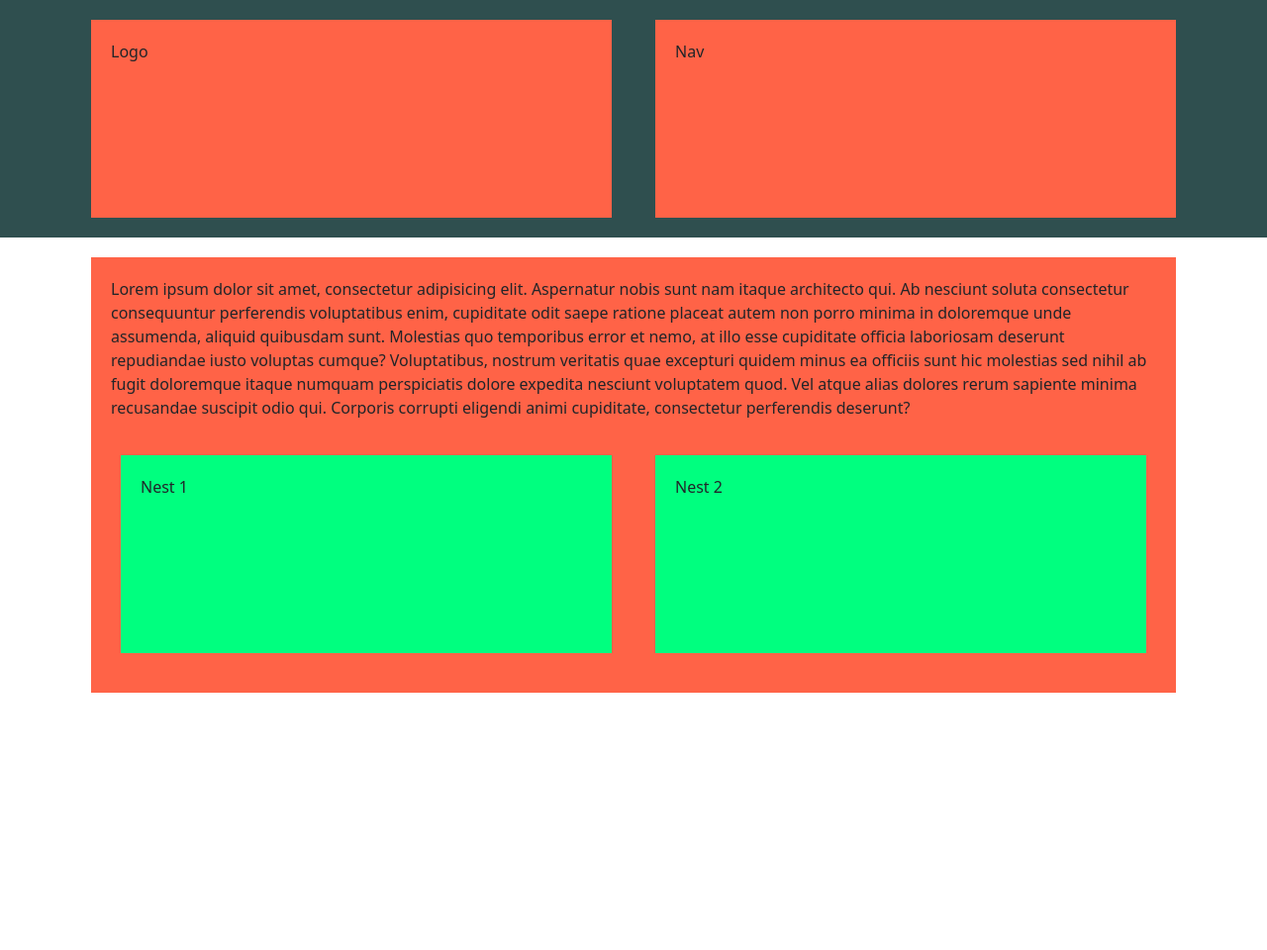
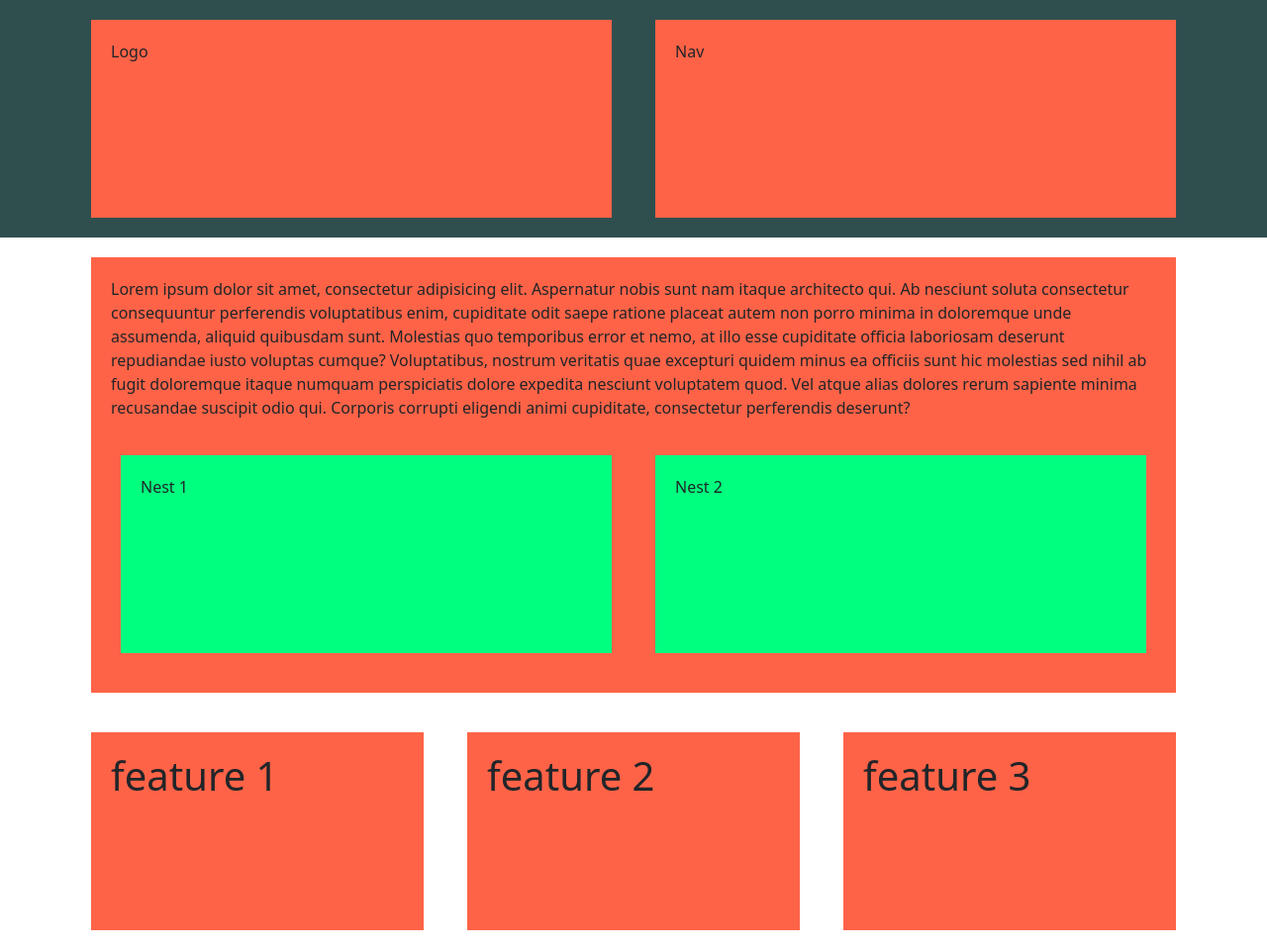
Before and after one commit to RoncoLuis/Udemy_Responsive-Web-Design-Essentials-project-4, a plain HTML site: page container-fluid.html in a window 1280 px wide. Shown: the whole page at 99% size. Before the commit the page ends 800 px from the top, so only its background shows below. Drawn offline with nearby package versions, Linux system fonts and the light colour scheme.

Commit message:
Adding 3 column features

```diff
--- a/container-fluid.html
+++ b/container-fluid.html
@@ -29,9 +29,10 @@
         </div>
       </div>
     </div>
-  </div>
+  </div><!-- container fluid -->
 
   <div class="container">
+    <!-- row with nested elements -->
     <div class="row">
       <div class="col">
         <div class="mybox1">
@@ -58,7 +59,28 @@
         </div>
       </div>
     </div>
-  </div>
+
+    <!-- row with 3 cards -->
+    <div class="row">
+      <div class="col">
+        <div class="mybox1">
+          <h1>feature 1</h1>
+        </div>
+      </div>
+      <div class="col">
+        <div class="mybox1">
+          <h1>feature 2</h1>
+        </div>
+      </div>
+      <div class="col">
+        <div class="mybox1">
+          <h1>feature 3</h1>
+        </div>
+      </div>
+    </div>
+
+
+  </div><!-- container -->
 
   <!-- Optional JavaScript; choose one of the two! -->
   <!-- Option 1: Bootstrap Bundle with Popper -->
```
